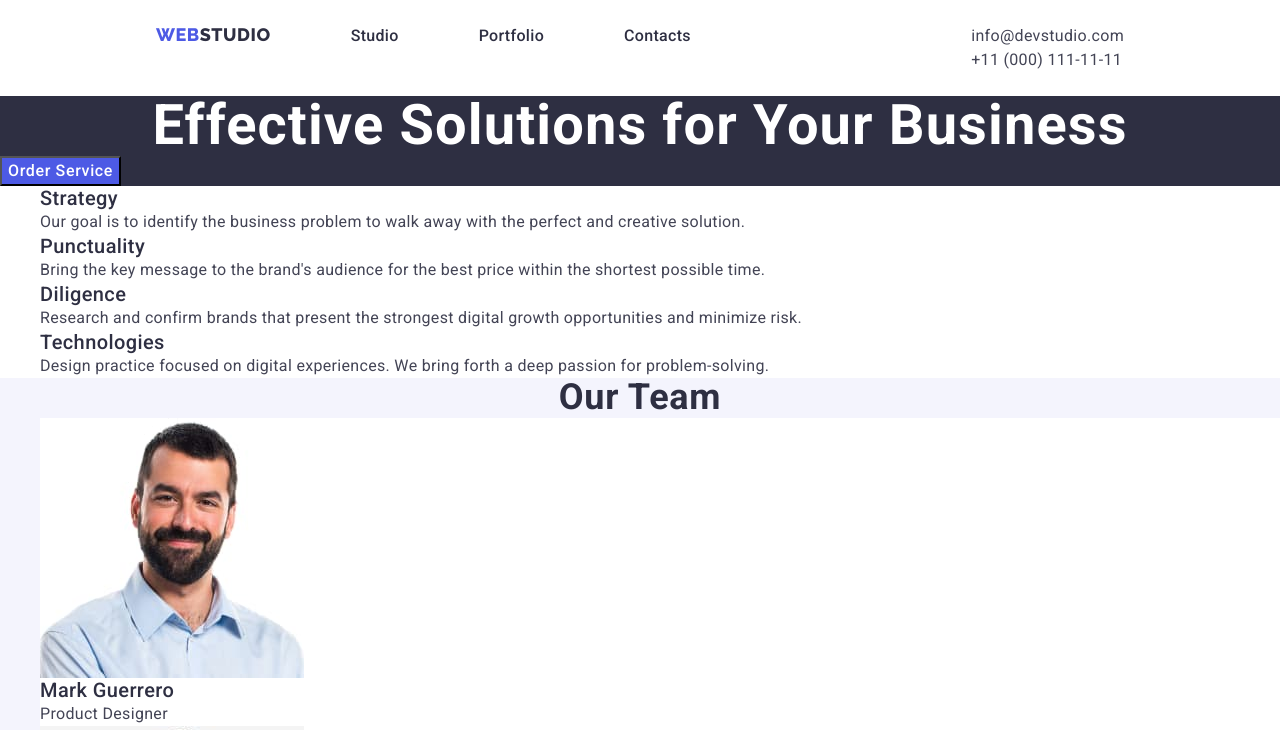
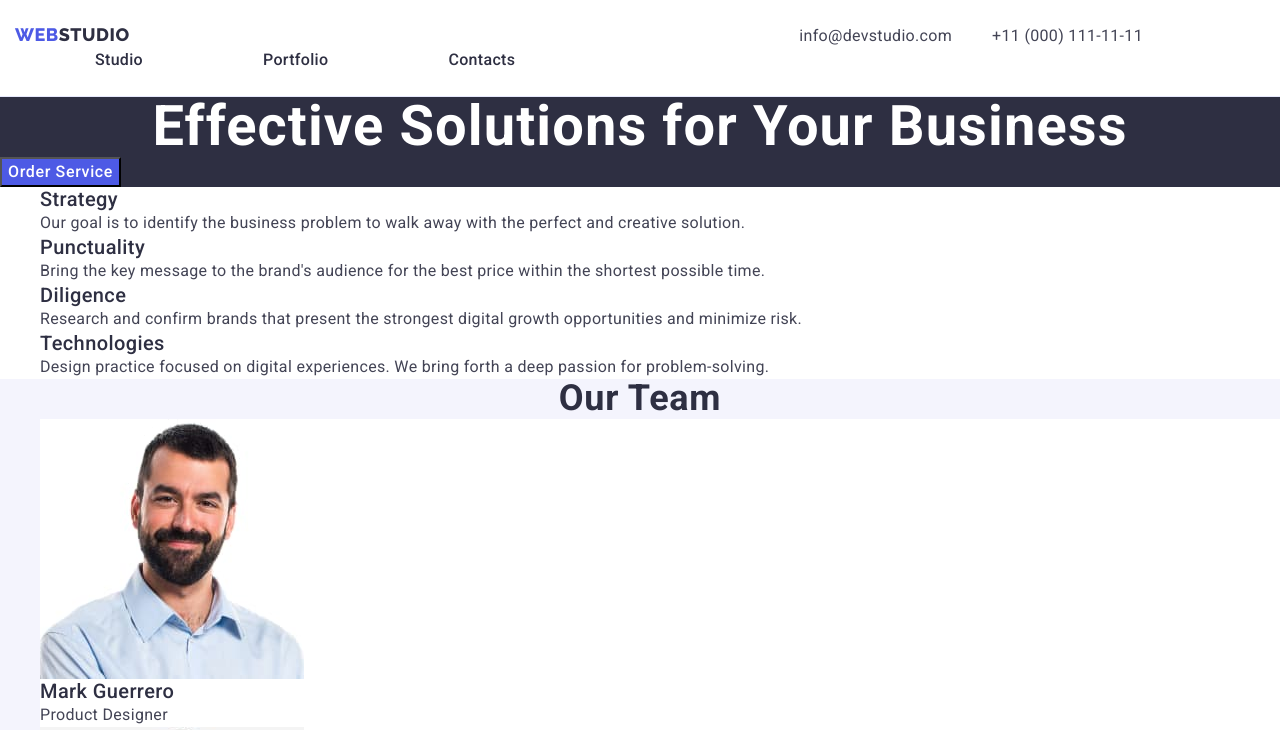
Before and after one commit to Erpokk/Landing_page_0, a plain HTML site: page index.html in a window 1280 px wide. Shown: the top 730 px of the page. Drawn offline with nearby package versions, Linux system fonts and the light colour scheme.

Commit message:
req acc head

```diff
--- a/css/styles.css
+++ b/css/styles.css
@@ -47,6 +47,11 @@ a {
     text-decoration: none;
 
 }
+
+img {
+    display: block;
+}
+
 .hd-ttl {
     font-family: inherit;
     font-weight: bold;
@@ -103,6 +108,10 @@ a {
     letter-spacing: 0.04em;
 }
 
+.header {
+    border-bottom: 1px solid var(--cornflower);
+}
+
 .logo {
     font-family: "Raleway", sans-serif;
     font-weight: bold;
@@ -110,7 +119,8 @@ a {
     line-height: 1.17;
     letter-spacing: 0.03em;
     text-transform: uppercase;
-    color: var(--iris)
+    color: var(--iris);
+    margin-right: 76px;
 }
 
 .logo-studio, .link {
@@ -129,6 +139,35 @@ a {
     color: var(--slate)
 }
 
+.nav-block {
+    display: flex;
+    flex-direction: row;
+    justify-content: space-between;
+    margin: 24px 156px;
+}
+
+.naviation {
+    display: inherit;
+    flex-direction: row;
+    align-items: center;
+
+
+}
+
+.body-medium.link {
+    padding: 24px 40px;
+}
+
+.nav-list {
+    display: flex;
+    flex-direction: row;
+    gap: 40px;
+
+}
+.address {
+    display: flex;
+    gap: 40px;
+}
 .hero {
     background-color: var(--navy-blue);
 }
@@ -164,12 +203,6 @@ a {
     color: var(--cloud);
 }
 
-
-
-img  {
-    display: block;
-}
-
 .visually-hidden {
     position: absolute;
     width: 1px;
@@ -183,31 +216,10 @@ img  {
     overflow: hidden;
 }
 
-.nav-block {
-    display: flex;
-    flex-direction: row;
-    justify-content: space-between;
-    margin: 24px 156px;
+.container {
+    max-width: 1158px;
+    padding-left: 15px;
+    padding-right: 15px;
+    margin-left: 0;
+    margin-right: 0;
 }
-
-.nav-block nav {
-    display: inherit;
-    flex-direction: row;
-
-
-}
-
-.nav-list {
-    display: flex;
-    flex-direction: row;
-}
-
-.nav-list > li {
-    padding: 0 40px;
-}
-
-.nav-block .address{
-    display: inherit;
-    flex-direction: row;
-
-}
--- a/index.html
+++ b/index.html
@@ -21,9 +21,9 @@
     <title>Studio</title>
   </head>
   <body>
-    <header>
-      <div class="nav-block">
-        <nav>
+    <header class="header">
+      <div class="nav-block container">
+        <nav class="navigation">
           <a class="logo" href="./index.html"
             >Web<span class="logo-studio">Studio</span></a
           >
@@ -33,8 +33,8 @@
             <li><a class="body-medium link" href="">Contacts</a></li>
           </ul>
         </nav>
-        <address class="address">
-          <ul>
+        <address c>
+          <ul class="address">
             <li>
               <a class="address-link" href="mailto:info@devstudio.com"
                 >info@devstudio.com</a
```
